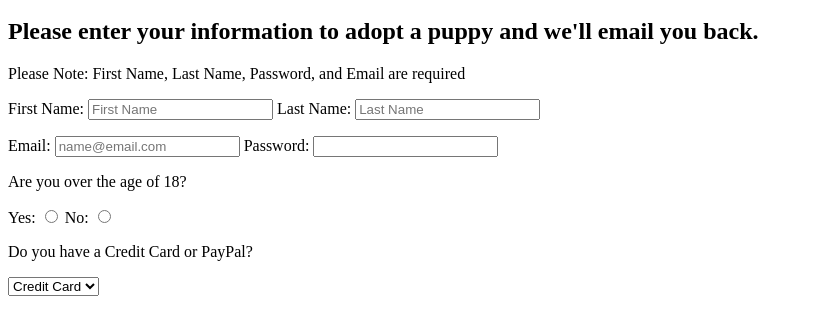
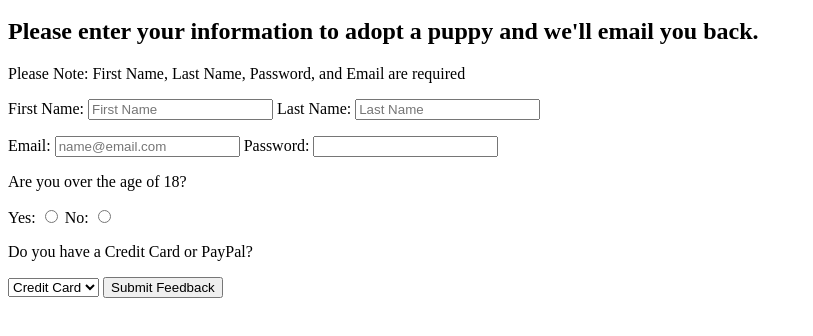
Before and after one commit to jayrajan/flask_project, a plain HTML site: page assessment_ex_2.html in a window 1280 px wide. Shown: the part 48-384 px from the top of the page, without its empty margins (0-813 px from the left). Drawn offline with Linux system fonts and the light colour scheme.

Commit message:
feat: submit feedback button implemented

```diff
--- a/assessment_ex_2.html
+++ b/assessment_ex_2.html
@@ -35,6 +35,8 @@
                 <option value="Paypal">Paypal</option>
             </select>
 
+            <input type="submit" name="feedback" value="Submit Feedback">
+
 
 
 
```
